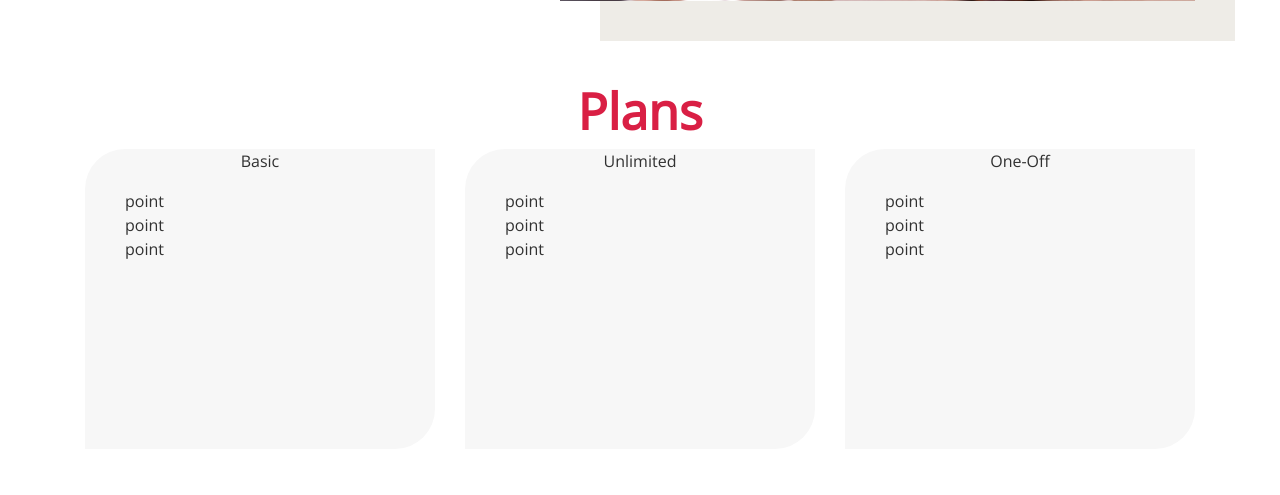
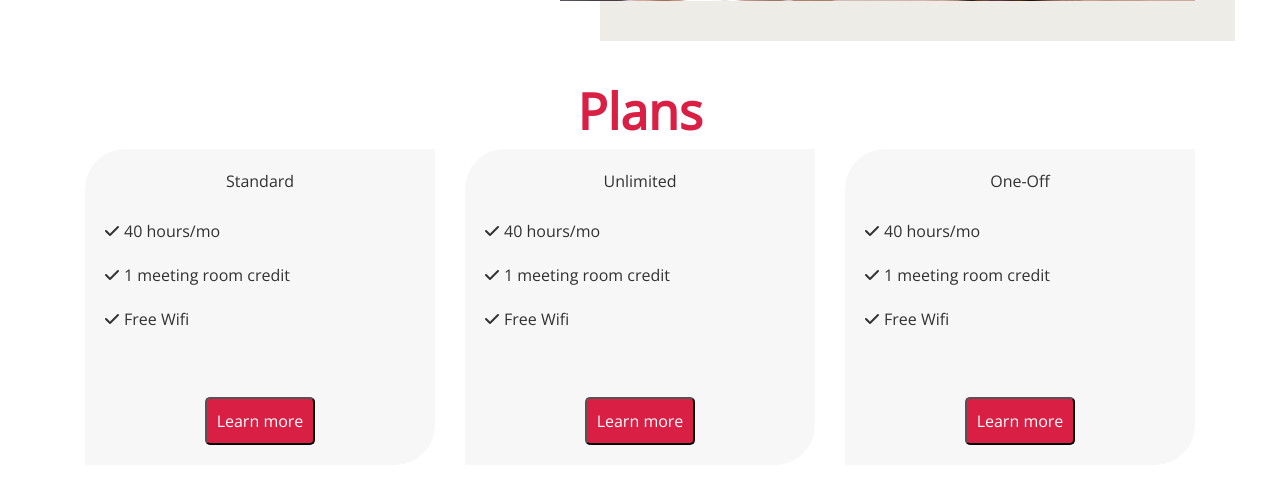
Before and after one commit to daisybutler/Workbench-project04, a Django app: template home/templates/home/index.html in a window 1280 px wide. Shown: the part 532-1027 px from the top of the page. Before the commit the page ends 791 px from the top, so only its background shows below. Run offline with Django 3.2, Linux system fonts and the light colour scheme; the template is opened without the code that fills it, so the values that code supplies are empty; some libraries are stand-ins or nearby versions.

Commit message:
Styled plan sections.

```diff
--- a/home/templates/home/index.html
+++ b/home/templates/home/index.html
@@ -32,18 +32,21 @@
     <div class="row">
         <div class="col-12 col-md-4 text-center">
             <div class="homepage-plan">
-                    <p>Basic</p>
+                <p>Standard</p>
                 <ul>
                     <li class="plan-features-homepage">
-                            point
+                        <i class="fas fa-check"></i>40 hours/mo
                     </li>
                     <li class="plan-features-homepage">
-                            point
+                        <i class="fas fa-check"></i>1 meeting room credit
                     </li>
                     <li class="plan-features-homepage">
-                            point
+                        <i class="fas fa-check"></i>Free Wifi
                     </li>
                 </ul>
+                <button class="learn-more-homepage">
+                    Learn more
+                </button>
             </div>
         </div>
         <div class="col-12 col-md-4 text-center">
@@ -51,15 +54,18 @@
                 <p>Unlimited</p>
                 <ul>
                     <li class="plan-features-homepage">
-                            point
+                        <i class="fas fa-check"></i>40 hours/mo
                     </li>
                     <li class="plan-features-homepage">
-                            point
+                        <i class="fas fa-check"></i>1 meeting room credit
                     </li>
                     <li class="plan-features-homepage">
-                            point
+                        <i class="fas fa-check"></i>Free Wifi
                     </li>
                 </ul>
+                <button class="learn-more-homepage">
+                    Learn more
+                </button>
             </div>
         </div>
         <div class="col-12 col-md-4 text-center">
@@ -67,15 +73,18 @@
                 <p>One-Off</p>
                 <ul>
                     <li class="plan-features-homepage">
-                            point
+                        <i class="fas fa-check"></i>40 hours/mo
                     </li>
                     <li class="plan-features-homepage">
-                            point
+                        <i class="fas fa-check"></i>1 meeting room credit
                     </li>
                     <li class="plan-features-homepage">
-                            point
+                        <i class="fas fa-check"></i>Free Wifi
                     </li>
                 </ul>
+                <button class="learn-more-homepage">
+                    Learn more
+                </button>
             </div>
         </div>
     </div>
--- a/static/css/base.css
+++ b/static/css/base.css
@@ -73,12 +73,30 @@ p, a {
 
 .homepage-plan {
     background-color: #F7F7F7;
-    height: 300px;
+    padding: 20px;
+    margin-bottom: 30px;
 }
 
 .plan-features-homepage {
     text-align: left;
     list-style: none;
+    padding: 10px 0 10px 0;
+}
+
+.plan-features-homepage i {
+    margin-right: 5px;
+}
+
+.homepage-plan ul {
+    padding-left: 0;
+}
+
+.learn-more-homepage {
+    background-color: #D91F44;
+    border-radius: 5px;
+    padding: 10px;
+    color: #fff;
+    margin-top: 40px;
 }
 
 
--- a/templates/base.html
+++ b/templates/base.html
@@ -34,6 +34,7 @@
     <script src="https://stackpath.bootstrapcdn.com/bootstrap/4.4.1/js/bootstrap.min.js"
         integrity="sha384-wfSDF2E50Y2D1uUdj0O3uMBJnjuUD4Ih7YwaYd1iqfktj0Uod8GCExl3Og8ifwB6" crossorigin="anonymous">
     </script>
+    <script src="https://kit.fontawesome.com/c3db736ef1.js" crossorigin="anonymous"></script>
     {% endblock %}
 
     {% block extra_js %}
```
Lines whose indentation alone changed are shown as unchanged.
